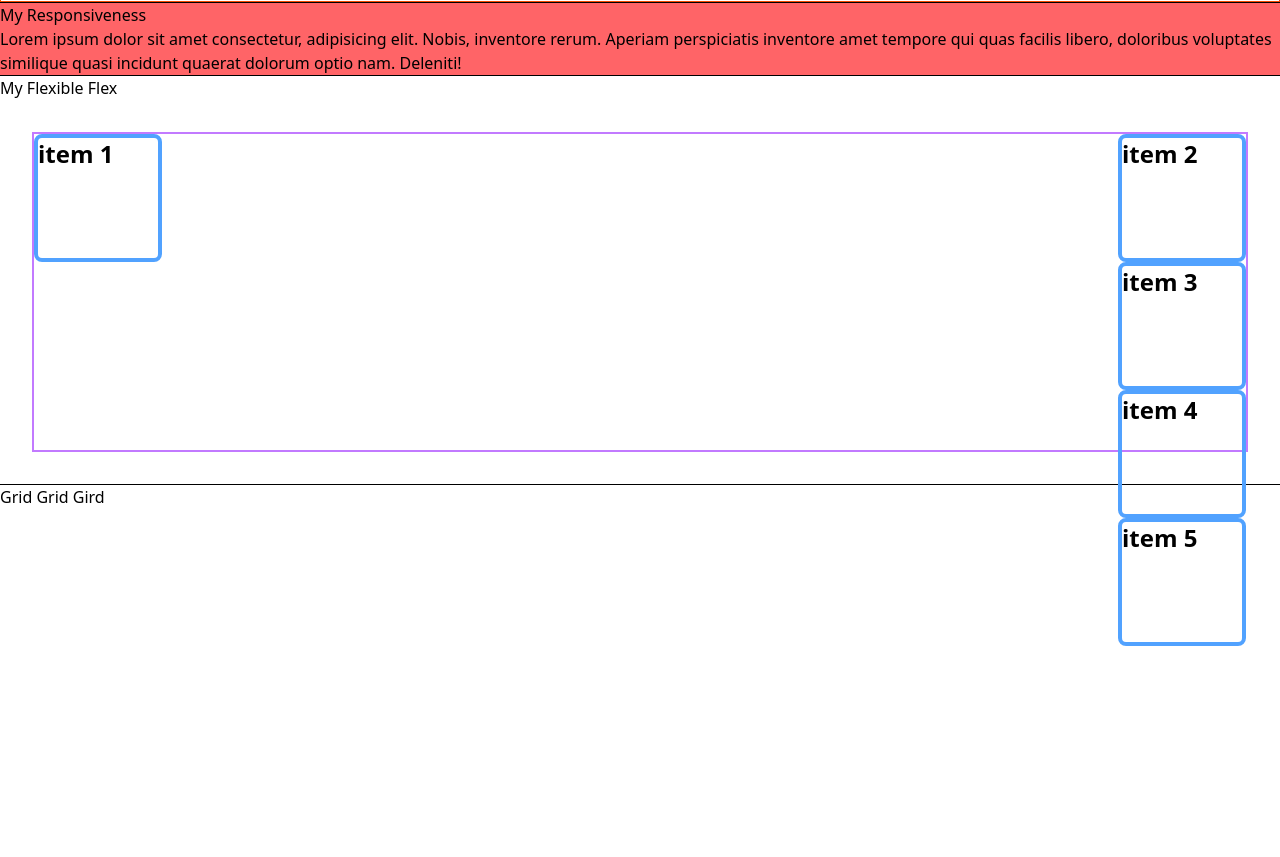
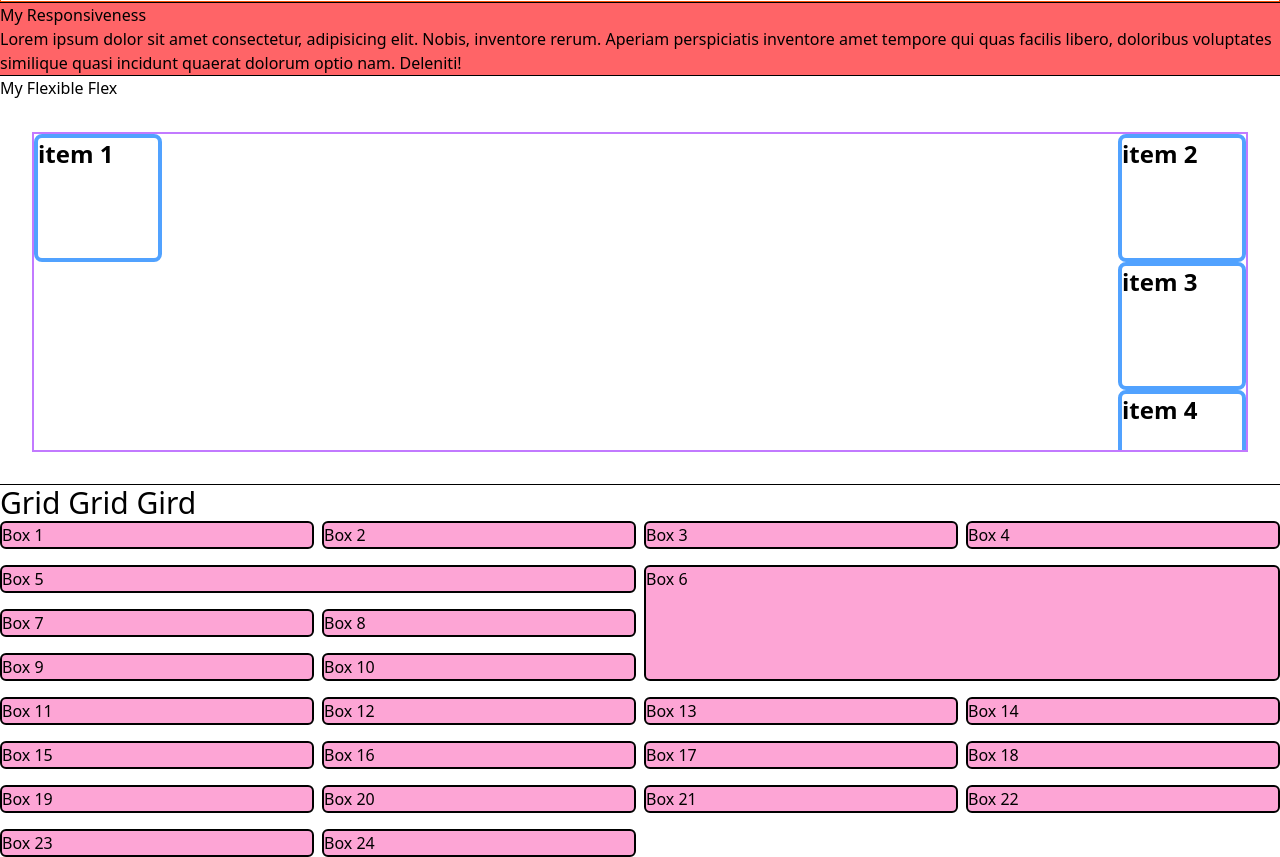
Before and after one commit to riadulislam111/intro-to-taliwind, a plain HTML site: page index.html in a window 1280 px wide. Shown: the part 732-1589 px from the top of the page. Before the commit the page ends 1378 px from the top, so only its background shows below. Drawn offline with nearby package versions, Linux system fonts and the light colour scheme.

Commit message:
added new update section

```diff
--- a/index.html
+++ b/index.html
@@ -50,7 +50,7 @@
         <hr>
         <section>
             <h3>My Flexible Flex</h3>
-            <div class="h-80 border-2 border-purple-400 m-8 md:flex md:justify-between item-center">
+            <div class="h-80 overflow-y-scroll border-2 border-purple-400 m-8 md:flex md:justify-between item-center">
 
                 <div class=" w-32 h-32 border border-4 border-blue-400 rounded-lg text-2xl font-bold">item 1</div>
 
@@ -69,7 +69,34 @@
         </section>
         <hr>
         <section>
-            <h3>Grid Grid Gird</h3>
+            <h3 class="text-3xl">Grid Grid Gird</h3>
+            <!-- .bg-pink-300.border.border-2.rounded-md{Box $}*24 -->
+             <div class="grid sm:grid-cols-2 md:grid-cols-3 lg:grid-cols-4 gap-2 gap-y-4">
+                <div class="bg-pink-300 border border-2 rounded-md">Box 1</div>
+             <div class="bg-pink-300 border border-2 rounded-md">Box 2</div>
+             <div class="bg-pink-300 border border-2 rounded-md">Box 3</div>
+             <div class="bg-pink-300 border border-2 rounded-md">Box 4</div>
+             <div class="md:col-span-2 bg-pink-300 border border-2 rounded-md">Box 5</div>
+             <div class="sm:col-span-2 row-span-3 bg-pink-300 border border-2 rounded-md">Box 6</div>
+             <div class="bg-pink-300 border border-2 rounded-md">Box 7</div>
+             <div class="bg-pink-300 border border-2 rounded-md">Box 8</div>
+             <div class="bg-pink-300 border border-2 rounded-md">Box 9</div>
+             <div class="bg-pink-300 border border-2 rounded-md">Box 10</div>
+             <div class="bg-pink-300 border border-2 rounded-md">Box 11</div>
+             <div class="bg-pink-300 border border-2 rounded-md">Box 12</div>
+             <div class="bg-pink-300 border border-2 rounded-md">Box 13</div>
+             <div class="bg-pink-300 border border-2 rounded-md">Box 14</div>
+             <div class="bg-pink-300 border border-2 rounded-md">Box 15</div>
+             <div class="bg-pink-300 border border-2 rounded-md">Box 16</div>
+             <div class="bg-pink-300 border border-2 rounded-md">Box 17</div>
+             <div class="bg-pink-300 border border-2 rounded-md">Box 18</div>
+             <div class="bg-pink-300 border border-2 rounded-md">Box 19</div>
+             <div class="bg-pink-300 border border-2 rounded-md">Box 20</div>
+             <div class="bg-pink-300 border border-2 rounded-md">Box 21</div>
+             <div class="bg-pink-300 border border-2 rounded-md">Box 22</div>
+             <div class="bg-pink-300 border border-2 rounded-md">Box 23</div>
+             <div class="bg-pink-300 border border-2 rounded-md">Box 24</div>
+             </div>
         </section>
     </main>
 
```
